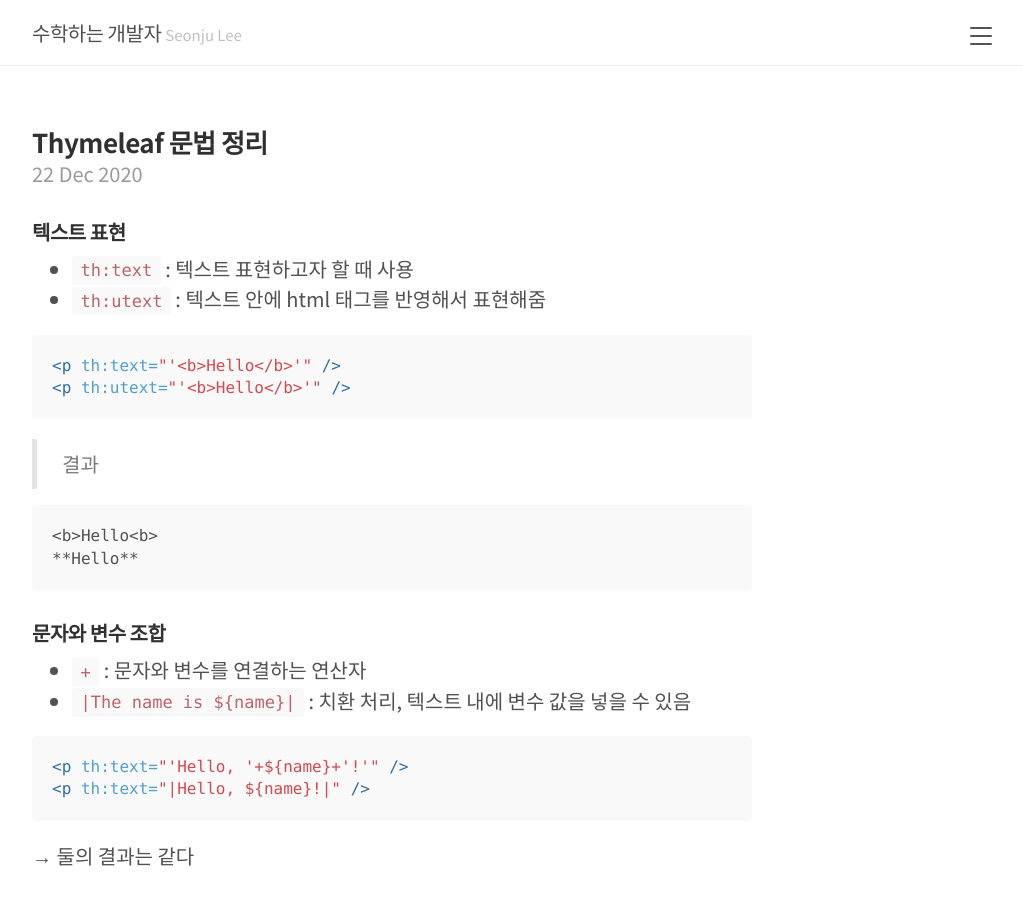
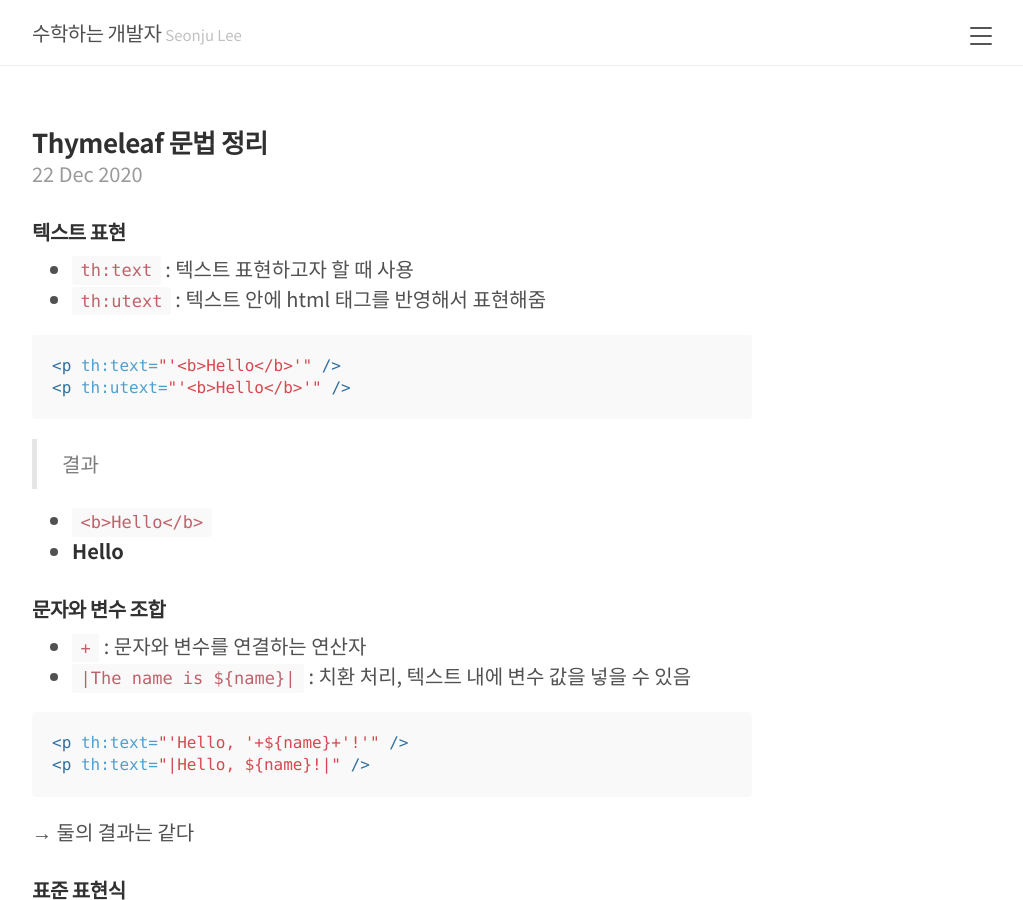
Before and after one commit to seonjuleee/seonjuleee.github.io, a Jekyll site: the page built from _posts/2020-12-22-thymeleaf-syntax.md, in a window 1280 px wide and 900 px high. Shown: the whole window, without its empty margins (248-1271 px from the left). Built offline with Jekyll 4.4.1, drawn with Linux system fonts in a browser that asks for light colours.

````diff
--- a/_posts/2020-12-22-thymeleaf-syntax.md
+++ b/_posts/2020-12-22-thymeleaf-syntax.md
@@ -15,10 +15,8 @@ categories: [Spring]
 
 > 결과
 
-```
-<b>Hello<b>
-**Hello**
-```
+- `<b>Hello</b>`
+- **Hello**
 
 ### 문자와 변수 조합
 - `+` : 문자와 변수를 연결하는 연산자
````
